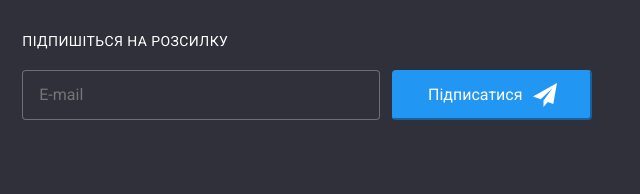
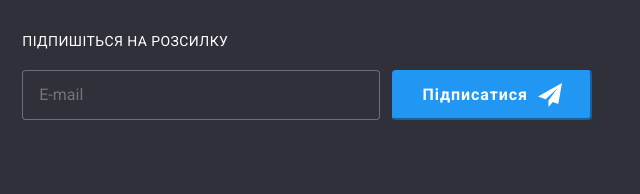
Before and after one commit to Iryna-Prykhodko/goit-markup-hw-06, a plain HTML site: page index.html in a window 1280 px wide. Shown: the part 2724-2918 px from the top of the page, 640-1280 px from the left. Drawn offline with nearby package versions, Linux system fonts and the light colour scheme.

Commit message:
sign-up text

```diff
--- a/css/styles.css
+++ b/css/styles.css
@@ -717,10 +717,17 @@ border-radius: 4px;
   width: 200px;
   height: 50px;
   color: #FFFFFF;
+  font-family: 'Roboto';
+font-style: normal;
+font-weight: 700;
+font-size: 16px;
+line-height: 1.88;
+letter-spacing: 0.06em;
   background: #2196F3;
 margin-left: 12px;
 border-radius: 4px;
 border-color:#2196F3;
+
 }
 
 .sign-up{
```
